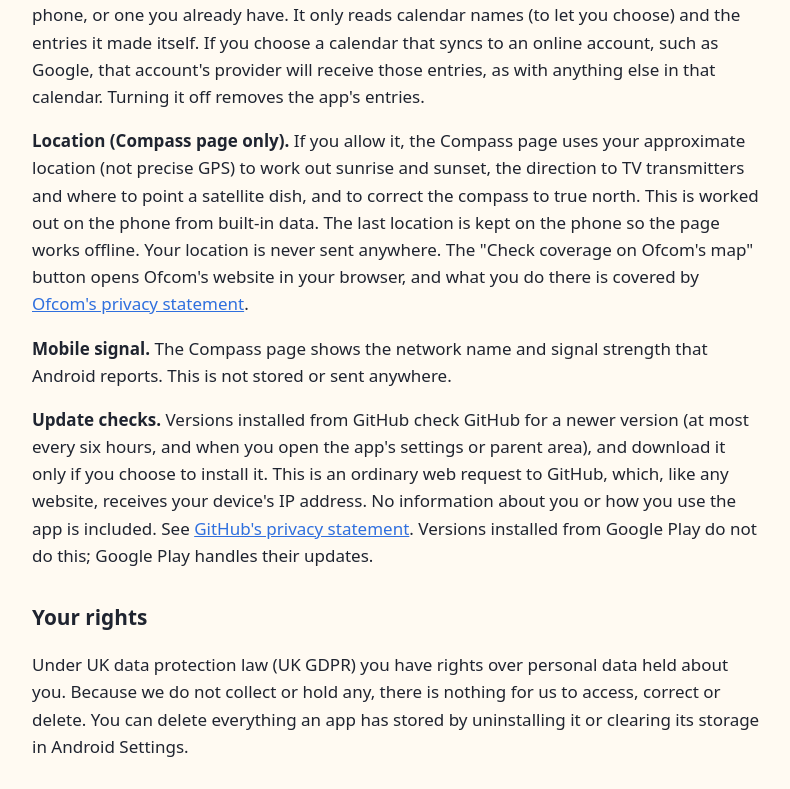
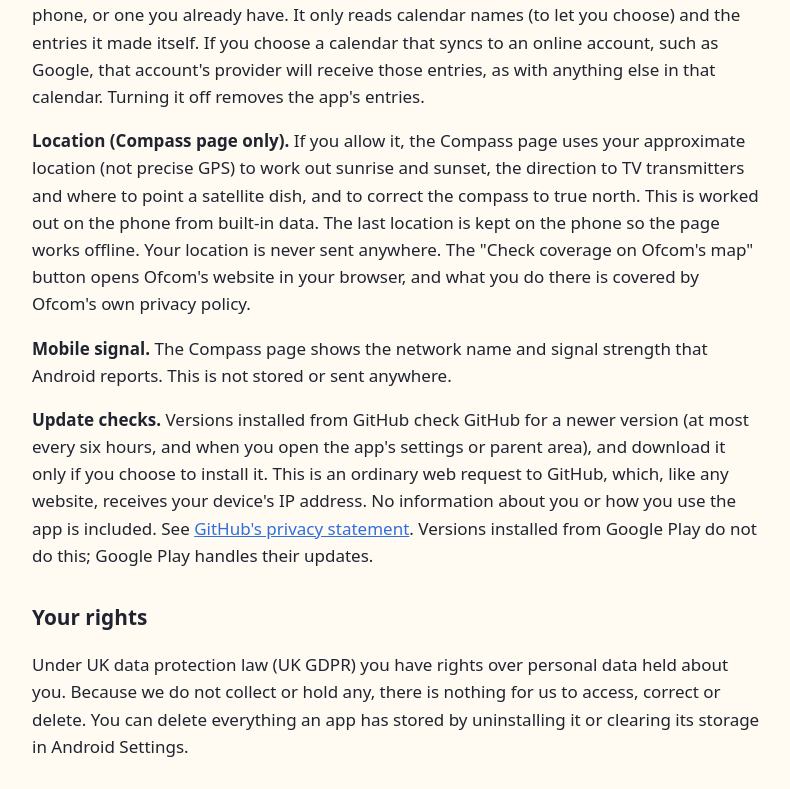
Before and after one commit to minisonmars/app-website, a plain HTML site: page privacy.html in a window 1280 px wide. Shown: the part 4787-5576 px from the top of the page, without its empty margins (244-1034 px from the left). Drawn offline with Linux system fonts and the light colour scheme.

Commit message:
Privacy: drop unverified Ofcom link
Co-Authored-By: Claude Opus 5.5 <noreply@anthropic.com>
Claude-Session: https://claude.ai/code/session_0146P2xSmr8hjGmPohJfJRbs

```diff
--- a/privacy.html
+++ b/privacy.html
@@ -79,7 +79,7 @@
 <p><strong>Backup files.</strong> "Back up to a file" saves all of the above in one file, in the place you choose through Android's file picker (for example Google Drive, OneDrive or the phone itself). The app writes only to that file. Where it goes from there is up to you and the service you chose, under that service's own privacy policy. "Restore from a backup" reads only the file you pick.</p>
 <p><strong>Notifications.</strong> The app asks to show notifications so it can remind you when something is due. It checks your reminders on the device once a day and after the phone restarts. Nothing leaves the phone.</p>
 <p><strong>Calendar (optional).</strong> If you turn on "Show reminders in a phone calendar", the app asks for calendar access. It then adds, changes and removes all-day entries for your dated reminders, in the calendar you choose: either a "Caravan Leveller" calendar it makes on the phone, or one you already have. It only reads calendar names (to let you choose) and the entries it made itself. If you choose a calendar that syncs to an online account, such as Google, that account's provider will receive those entries, as with anything else in that calendar. Turning it off removes the app's entries.</p>
-<p><strong>Location (Compass page only).</strong> If you allow it, the Compass page uses your approximate location (not precise GPS) to work out sunrise and sunset, the direction to TV transmitters and where to point a satellite dish, and to correct the compass to true north. This is worked out on the phone from built-in data. The last location is kept on the phone so the page works offline. Your location is never sent anywhere. The "Check coverage on Ofcom's map" button opens Ofcom's website in your browser, and what you do there is covered by <a href="https://www.ofcom.org.uk/about-ofcom/foi-dp/general-privacy-statement">Ofcom's privacy statement</a>.</p>
+<p><strong>Location (Compass page only).</strong> If you allow it, the Compass page uses your approximate location (not precise GPS) to work out sunrise and sunset, the direction to TV transmitters and where to point a satellite dish, and to correct the compass to true north. This is worked out on the phone from built-in data. The last location is kept on the phone so the page works offline. Your location is never sent anywhere. The "Check coverage on Ofcom's map" button opens Ofcom's website in your browser, and what you do there is covered by Ofcom's own privacy policy.</p>
 <p><strong>Mobile signal.</strong> The Compass page shows the network name and signal strength that Android reports. This is not stored or sent anywhere.</p>
 <p><strong>Update checks.</strong> Versions installed from GitHub check GitHub for a newer version (at most every six hours, and when you open the app's settings or parent area), and download it only if you choose to install it. This is an ordinary web request to GitHub, which, like any website, receives your device's IP address. No information about you or how you use the app is included. See <a href="https://docs.github.com/en/site-policy/privacy-policies/github-general-privacy-statement">GitHub's privacy statement</a>. Versions installed from Google Play do not do this; Google Play handles their updates.</p>
 
```
